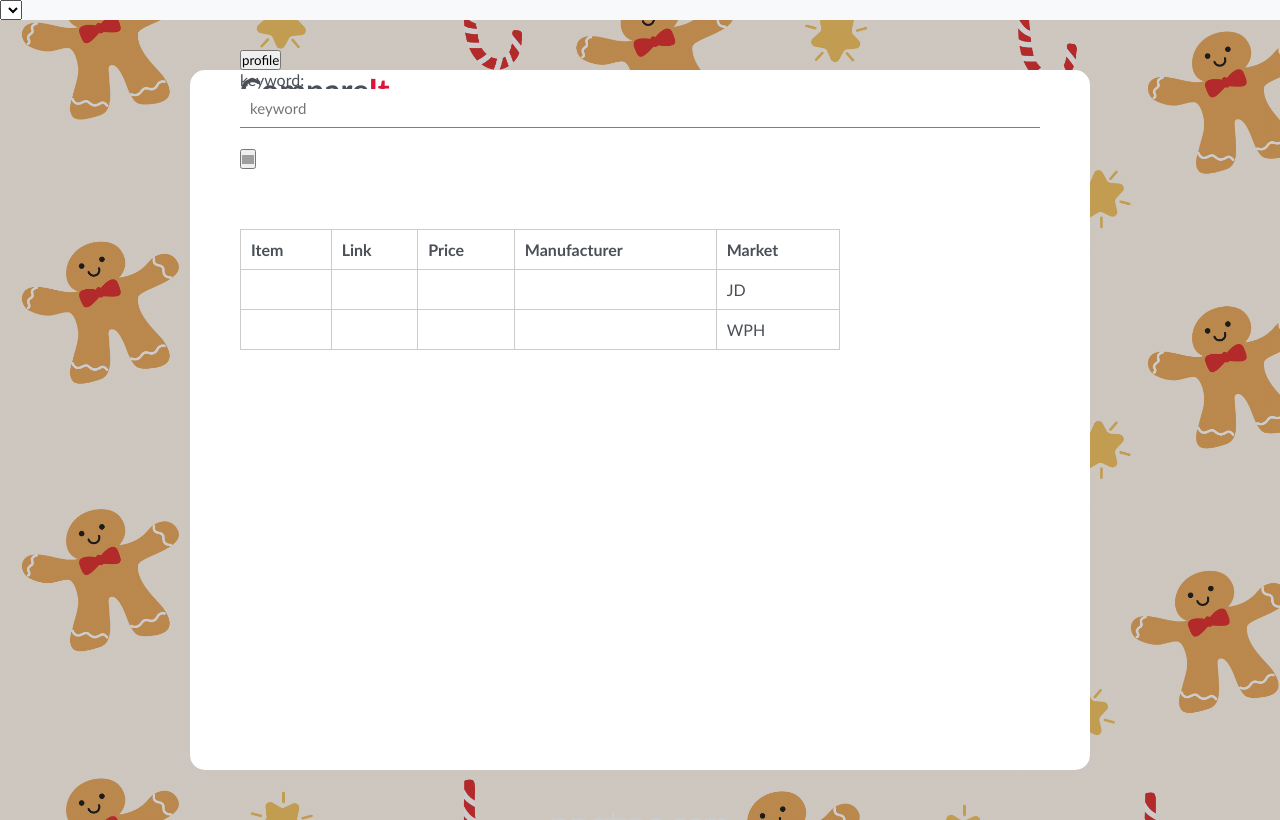
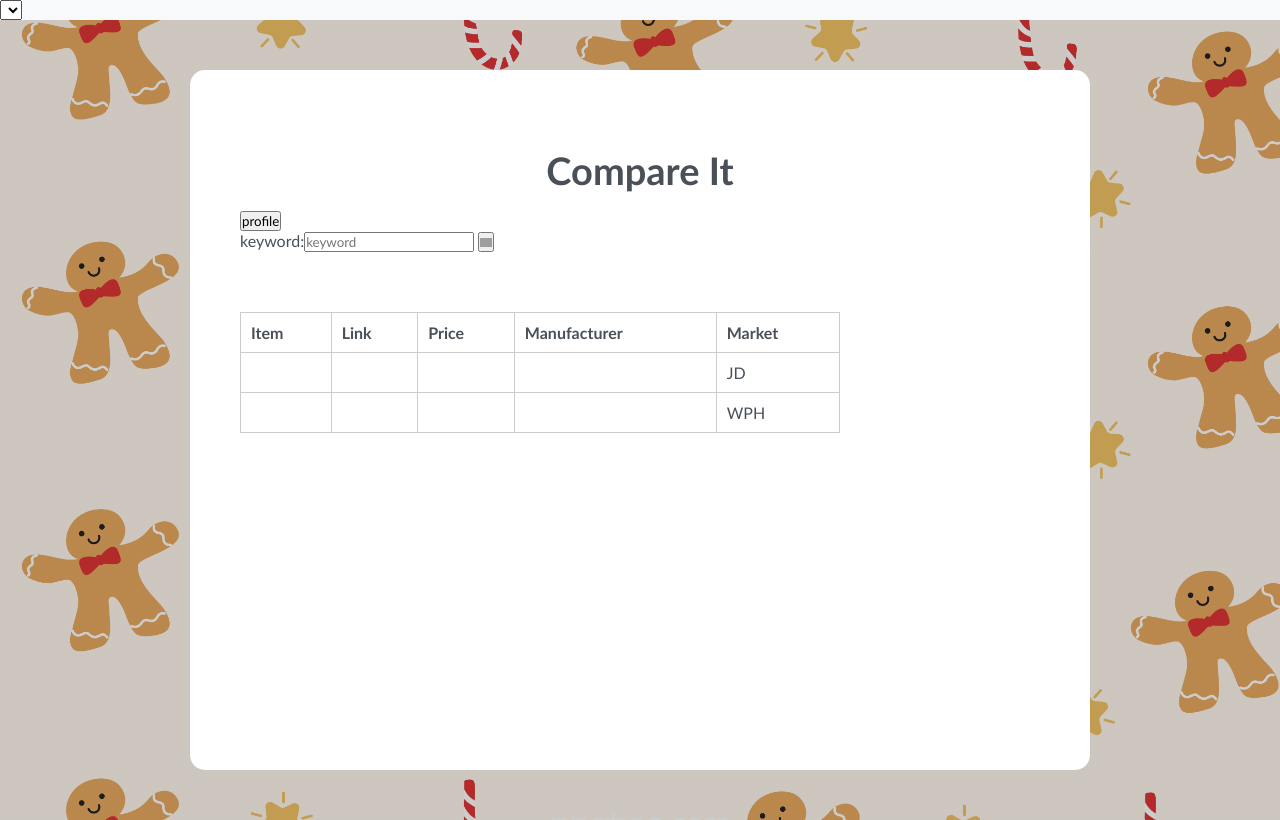
Before and after one commit to Randi-f/CompareIt, a Flask app: page /compare in a window 1280 px wide. Run offline with Flask 3, Linux system fonts and the light colour scheme; lists and menus that the app fills with data are empty; some libraries are stand-ins or nearby versions; grey boxes are pictures that could not be loaded.

Commit message:
update compare.html

```diff
--- a/api/templates/compare.html
+++ b/api/templates/compare.html
@@ -112,14 +112,17 @@ form.example::after {
 
 <div class="container">
     <div class="info-wrapper">
-        <h1>Compare<span style="color: crimson;">It</span></h1>
-        <!-- <div class="header">Compare It</div> -->
+        <!-- <h1>Compare<span style="color: crimson;">It</span></h1> -->
+        <div class="header">Compare It</div>
         <div class="form-wrapper">
             <button onclick="window.location.href='/profile'"> profile </button>
             <form action="/keywordsubmit" method="post">
-                keyword:<input type="text" name="keyword" id = "keyword" placeholder="keyword" class="input-item">
+                <!-- keyword:<input type="text" name="keyword" id = "keyword" placeholder="keyword" class="input-item"> -->
+                keyword:<input type="text" name="keyword" id = "keyword" placeholder="keyword" class="fa fa-search">
+                <i class="fa fa-search"></i>
                 <button type="submit">
                     <img src="https://static.runoob.com/images/mix/searchicon.png" width="12" alt="图片">
+                    <!-- <i class="fa fa-search"></i> -->
                 </button>
                 <!-- <input type="submit" class="myInput" value="Submit"> -->
             </form>
```
